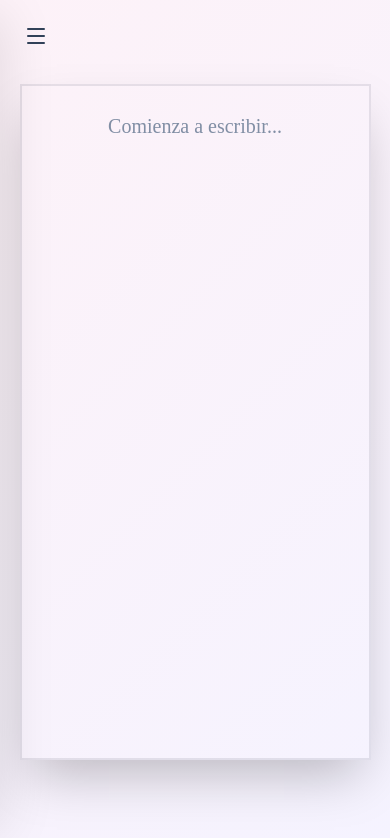
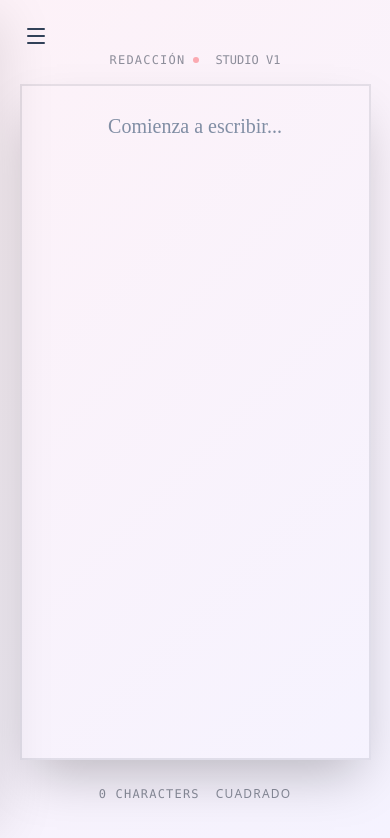
Before and after one commit to RoyNadiel/QuoteCreator, a React (Vite) app: page / in a window 390 px wide. Shown: the top 838 px of the page. Built offline with nearby package versions, Linux system fonts and the light colour scheme; a web font is replaced by a local one.

Commit message:
style: responsive mejorado para movil, ahora se ven las barras decorativas.

```diff
--- a/src/index.css
+++ b/src/index.css
@@ -11,7 +11,7 @@
   display: swap;
 }
 
-.vertical-text {
+@utility vertical-text {
   writing-mode: vertical-rl;
   text-orientation: upright;
   letter-spacing: 0.1em; /* Ajuste para que se vea más compacto en vertical */
--- a/src/quote-editor/components/DecorativeSidebars.tsx
+++ b/src/quote-editor/components/DecorativeSidebars.tsx
@@ -9,23 +9,27 @@ export const DecorativeSidebars = ({
 }) => (
   <>
     <div
-      className="absolute -left-20 top-1/2 -translate-y-1/2 hidden lg:flex flex-col items-center gap-8 opacity-50 vertical-text pointer-events-none"
+      className="absolute flex items-center justify-center gap-x-4 top-1/14 -translate-y-1/2 md:-left-20 md:top-1/2 md:flex md:flex-col md:gap-y-6 md:vertical-text pointer-events-none opacity-50"
       style={{ color }}
     >
       <div className="flex items-center gap-2">
-        <span className="text-xs uppercase font-mono">Redacción</span>
-        <span className="w-1.5 h-1.5 rounded-full bg-red-500 animate-pulse" />
+        <span className="text-xs uppercase font-mono tracking-widest">
+          Redacción
+        </span>
+        <span className="w-1.5 h-1.5 rounded-full bg-red-500 animate-pulse tracking-widest" />
       </div>
-      <span className="text-xs uppercase font-mono">Studio V1</span>
+      <div className="text-xs uppercase font-mono">Studio V1</div>
     </div>
     <div
-      className="absolute -right-20 top-1/2 -translate-y-1/2 hidden lg:flex flex-col items-center gap-8 opacity-50 vertical-text pointer-events-none"
+      className="absolute flex justify-center items-center gap-x-4 bottom-1/25 -translate-y-1/2 md:flex md:flex-col md:gap-y-6 md:-right-20 md:top-1/2 md:vertical-text pointer-events-none opacity-50"
       style={{ color }}
     >
-      <span className="text-xs uppercase font-mono">
+      <span className="text-xs uppercase font-mono tracking-widest">
         {textLength} Characters
       </span>
-      <span className="text-xs uppercase font-mono">{aspectRatioName}</span>
+      <span className="text-xs uppercase font- tracking-widest">
+        {aspectRatioName}
+      </span>
     </div>
   </>
 );
```
